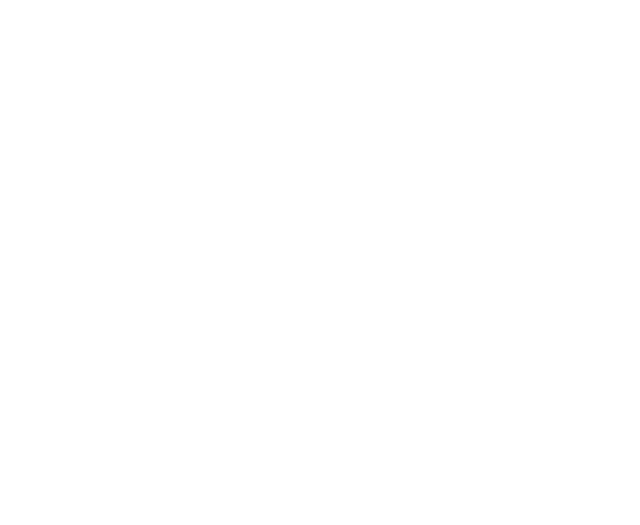
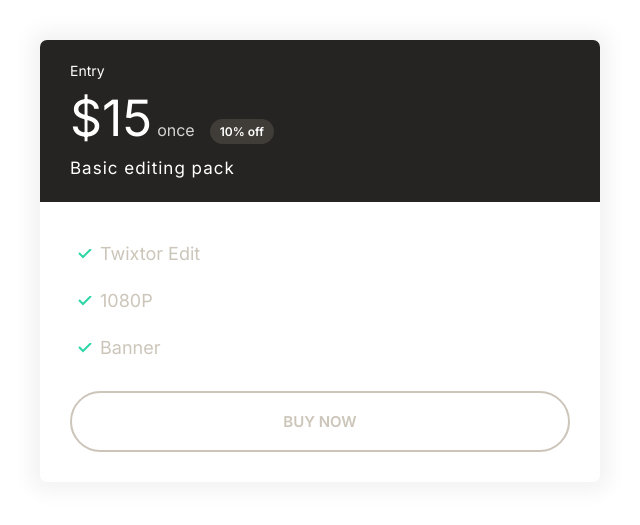
Before and after one commit to kcglr/website, a plain HTML site: page index.html in a window 1280 px wide. Shown: the whole page, without its empty margins (0-640 px from the left). Drawn offline with Linux system fonts and the light colour scheme.

Commit message:
plans finished.

```diff
--- a/css/styles.css
+++ b/css/styles.css
@@ -108,6 +108,7 @@
 }
 .badge--small{
     font-size: 1.6rem;
+    padding: 0.5rem 1rem;
 }
 
 @media screen and (min-width: 1024px) {
@@ -292,3 +293,55 @@
     background: var(--color-secondary);
     color: #fff;
 }
+
+.card--secondary .badge--secondary{
+    background: #252427;
+}
+
+/* Plans */
+
+.plan__name{
+    color: #fff;
+    margin: 0;
+    font-weight: 500;
+    font-size: 2.4rem;
+}
+
+.plan__price{
+    font-size: 6rem;
+}
+
+.plan__billing-cycle{
+    font-size: 2.4rem;
+    font-weight: 300;
+    opacity: 80%;
+    margin-right: 1rem;
+}
+
+.plan__description {
+    font-size: 2rem;
+    font-weight: 300;
+    letter-spacing: 1px;
+    display: block;
+
+}
+
+.plan .list__item{
+    margin-bottom: 2rem;
+}
+
+@media screen and (min-width: 1024px) {
+    .plan__name{
+        font-size: 1.4rem;
+    }
+    .plan__price{
+        font-size: 5rem;
+    }
+    .plan__billing-cycle{
+        font-size: 1.6rem;
+    }
+    .plan__description{
+        font-size: 1.7rem;
+    }
+
+}
--- a/index.html
+++ b/index.html
@@ -9,5 +9,26 @@
     <link rel="stylesheet" href="css/styles.css">
 </head>
 <body>
+    <div style="width: 50%; padding: 4rem;">
+        <div class="plan">
+            <div class="card card--primary">
+                <header class="card__header">
+                    <h3 class="plan__name">Entry</h3>
+                    <span class="plan__price">$15</span>
+                    <span class="plan__billing-cycle">once</span>
+                    <span class="badge badge--secondary badge--small">10% off</span>
+                    <span class="plan__description">Basic editing pack</span>
+                </header>
+                <div class="card__body">
+                    <ul class="list list--tick">
+                    <li class = "list__item">Twixtor Edit</li>
+                    <li class = "list__item">1080P</li>
+                    <li class = "list__item">Banner</li>
+                </ul>
+                <button class="btn btn--outline btn--block">Buy Now</button>
+                </div>
+            </div>
+        </div>
+    </div>
 </body>
 </html>
```
Also changed, not shown: components/plans.html (added, +21 -0 lines).
